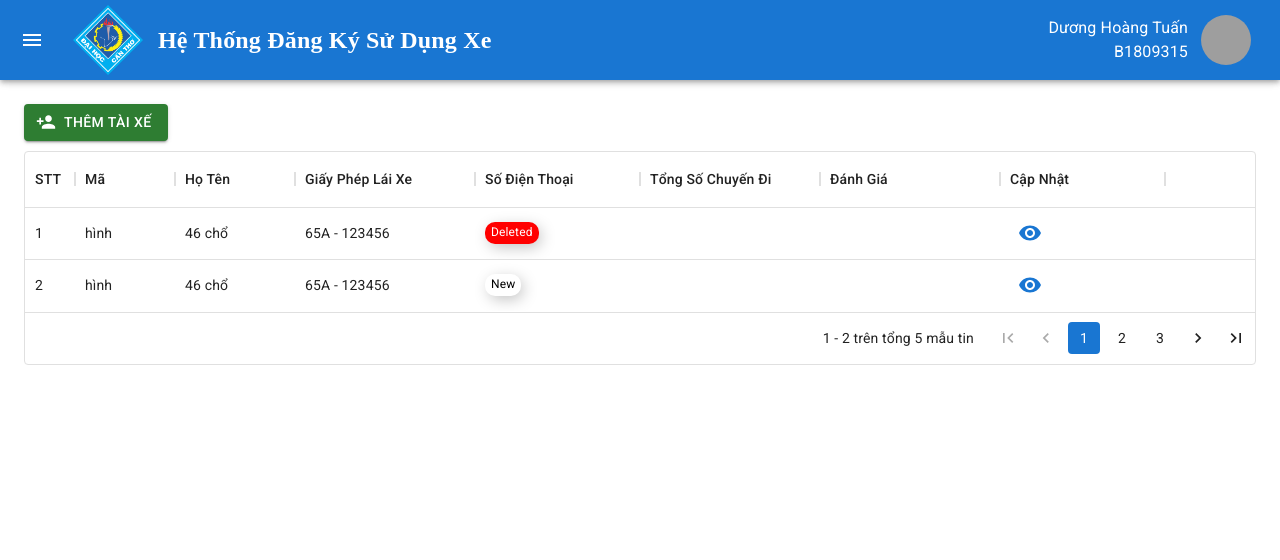
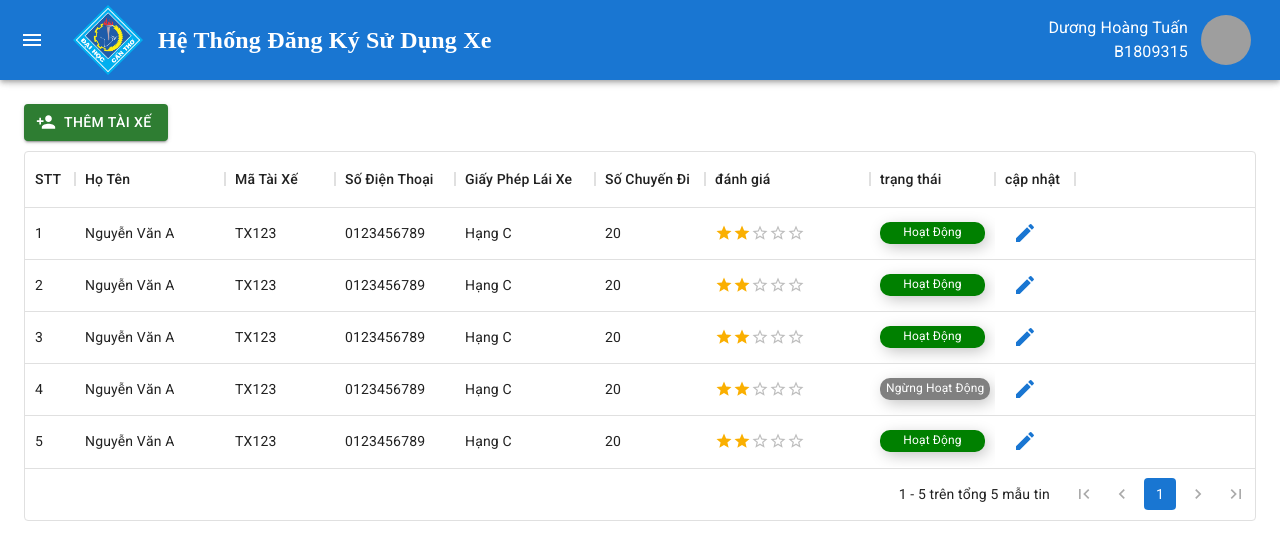
Before and after one commit to hoangtuan2000/dangkyxectu-web, a React (Create React App) app: page /driver-management in a window 1280 px wide. Shown: the top 560 px of the page. Built offline with nearby package versions, Linux system fonts and the light colour scheme; grey boxes are pictures that could not be loaded.

Commit message:
update UI DriverManagement.js

```diff
--- a/src/screens/driverManagement/DriverManagement.js
+++ b/src/screens/driverManagement/DriverManagement.js
@@ -3,6 +3,7 @@ import {
     Button,
     IconButton,
     Pagination,
+    Rating,
     Tooltip,
     useTheme,
 } from "@mui/material";
@@ -18,7 +19,9 @@ import {
 import React from "react";
 import VisibilityIcon from "@mui/icons-material/Visibility";
 import PersonAddIcon from "@mui/icons-material/PersonAdd";
-
+import DirectionsCarIcon from "@mui/icons-material/DirectionsCar";
+import DeleteForeverIcon from "@mui/icons-material/DeleteForever";
+import ModeEditIcon from "@mui/icons-material/ModeEdit";
 
 const CustomNoRowsOverlay = () => {
     return (
@@ -31,48 +34,48 @@ const CustomNoRowsOverlay = () => {
 const rowsTest = [
     {
         id: 1,
-        name: "hình",
-        type: "46 chổ",
-        description: "65A - 123456",
-        startTime: "29/06/2022 07:00",
-        endTime: "30/06/2022 06:59",
-        status: "Deleted",
+        fullName: "Nguyễn Văn A",
+        code: "TX123",
+        numberPhone: "0123456789",
+        license: "Hạng C",
+        numberOfTrips: "20",
+        status: "Hoạt Động",
     },
     {
         id: 2,
-        name: "hình",
-        type: "46 chổ",
-        description: "65A - 123456",
-        startTime: "29/06/2022 07:00",
-        endTime: "30/06/2022 06:59",
-        status: "New",
+        fullName: "Nguyễn Văn A",
+        code: "TX123",
+        numberPhone: "0123456789",
+        license: "Hạng C",
+        numberOfTrips: "20",
+        status: "Hoạt Động",
     },
     {
         id: 3,
-        name: "hình",
-        type: "46 chổ",
-        description: "65A - 123456",
-        startTime: "29/06/2022 07:00",
-        endTime: "30/06/2022 06:59",
-        status: "Auditing",
+        fullName: "Nguyễn Văn A",
+        code: "TX123",
+        numberPhone: "0123456789",
+        license: "Hạng C",
+        numberOfTrips: "20",
+        status: "Hoạt Động",
     },
     {
         id: 4,
-        name: "hình",
-        type: "46 chổ",
-        description: "65A - 123456",
-        startTime: "29/06/2022 07:00",
-        endTime: "30/06/2022 06:59",
-        status: "Completed",
+        fullName: "Nguyễn Văn A",
+        code: "TX123",
+        numberPhone: "0123456789",
+        license: "Hạng C",
+        numberOfTrips: "20",
+        status: "Ngừng Hoạt Động",
     },
     {
         id: 5,
-        name: "hình",
-        type: "46 chổ",
-        description: "65A - 123456",
-        startTime: "29/06/2022 07:00",
-        endTime: "30/06/2022 06:59",
-        status: "Expired",
+        fullName: "Nguyễn Văn A",
+        code: "TX123",
+        numberPhone: "0123456789",
+        license: "Hạng C",
+        numberOfTrips: "20",
+        status: "Hoạt Động",
     },
 ];
 
@@ -80,7 +83,8 @@ function DriverManagement() {
     const theme = useTheme();
     // const [rows, setRows] = useState<GridRowsProp>([])
 
-    const status = ["Deleted", "New", "Auditing", "Completed", "Expired"];
+    const status = ["Hoạt Động", "Ngừng Hoạt Động"];
+
     // const type = ["Daily audit", "Audited by 5s"]
     const columns = [
         {
@@ -90,56 +94,89 @@ function DriverManagement() {
             sortable: false,
         },
         {
-            field: "name",
-            headerName: "Mã",
-            description: "Mã",
-            width: 100,
+            field: "fullName",
+            headerName: "Họ Tên",
+            description: "Họ Tên",
+            width: 150,
+            sortable: false,
+            renderCell: (params) => {
+                return (
+                    <Tooltip title={params.row.fullName} arrow>
+                        <span
+                            style={{
+                                whiteSpace: "nowrap",
+                                overflow: "hidden",
+                                textOverflow: "ellipsis",
+                            }}
+                        >
+                            {params.row.fullName}
+                        </span>
+                    </Tooltip>
+                );
+            },
+        },
+        {
+            field: "code",
+            headerName: "Mã Tài Xế",
+            description: "Mã Tài Xế",
+            width: 110,
             sortable: false,
         },
         {
-            field: "type",
-            headerName: "Họ Tên",
-            description: "Họ Tên",
+            field: "numberPhone",
+            headerName: "Số Điện Thoại",
+            description: "Số Điện Thoại",
             width: 120,
             sortable: false,
         },
         {
-            field: "description",
+            field: "license",
             headerName: "Giấy Phép Lái Xe",
             description: "Giấy Phép Lái Xe",
-            width: 180,
+            width: 140,
             sortable: false,
         },
         {
+            field: "numberOfTrips",
+            headerName: "Số Chuyến Đi",
+            description: "Số Chuyến Đi",
+            width: 110,
+            sortable: false,
+        },
+        {
+            field: "reviews",
+            headerName: "đánh giá",
+            description: "đánh giá",
+            width: 165,
+            sortable: false,
+            renderCell: (params) => {
+                return (
+                    <Rating name="read-only" value={2} readOnly size="small" />
+                );
+            },
+        },
+        {
             field: "status",
-            headerName: "Số Điện Thoại",
-            description: "Số Điện Thoại",
-            width: 165,
+            headerName: "trạng thái",
+            description: "trạng thái",
+            width: 125,
             sortable: false,
             renderCell: (params) => {
                 let bgColor = "white";
                 let textColor = "white";
                 switch (params.value) {
                     case status[0]:
-                        bgColor = "red";
+                        bgColor = "green";
                         break;
                     case status[1]:
-                        textColor = "black";
-                        break;
-                    case status[2]:
-                        bgColor = "green";
-                        break;
-                    case status[3]:
-                        bgColor = "blue";
-                        break;
-                    case status[4]:
                         bgColor = "gray";
                         break;
                 }
                 return (
-                    <>
                     <Box
-                            sx={{
+                        style={{
+                            width: "110px",
+                            textAlign: "center",
                             backgroundColor: bgColor,
                             color: textColor,
                             padding: "2px 6px",
@@ -152,38 +189,25 @@ function DriverManagement() {
                     >
                         {params.value}
                     </Box>
-                    </>
                 );
             },
         },
         {
-            field: "total",
-            headerName: "Tổng Số Chuyến Đi",
-            description: "Tổng Số Chuyến Đi",
-            width: 180,
-            sortable: false,
-        },
-        {
-            field: "reviews",
-            headerName: "Đánh Giá",
-            description: "Đánh Giá",
-            width: 180,
-            sortable: false,
-        },
-        {
             field: "update",
-            headerName: "Cập Nhật",
-            description: "Cập Nhật",
-            width: 165,
+            headerName: "cập nhật",
+            description: "cập nhật",
+            width: 80,
             sortable: false,
             renderCell: (params) => {
+                if (params.row.status != status[3]) {
                     return (
-                    <Tooltip title="Xem chi tiết" arrow>
+                        <Tooltip title="Cập Nhật" arrow>
                             <IconButton color="primary">
-                            <VisibilityIcon />
+                                <ModeEditIcon />
                             </IconButton>
                         </Tooltip>
                     );
+                }
             },
         },
     ];
@@ -241,7 +265,7 @@ function DriverManagement() {
                 autoHeight
                 disableColumnMenu
                 disableSelectionOnClick
-                pageSize={2}
+                pageSize={5}
                 // sx={{
                 //     ".MuiDataGrid-columnSeparator": {
                 //         display: "none"
```
Lines whose indentation alone changed are shown as unchanged.
